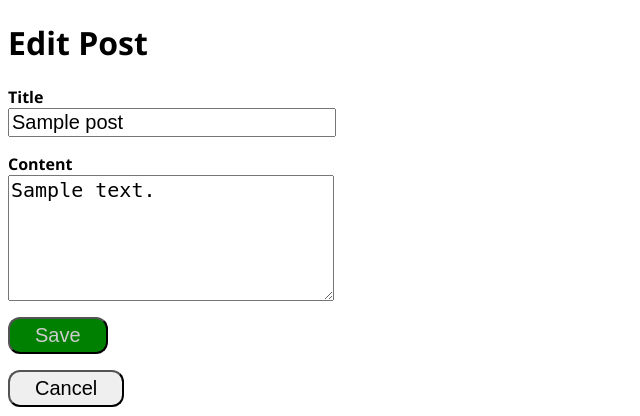
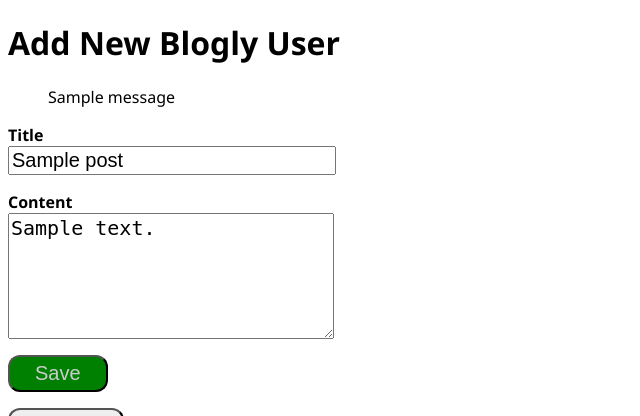
Before and after one commit to JimGeist/sb_23-01-22_SQLAlchemy_Part-1_Blogly, a Flask app: page /posts/1/edit in a window 1280 px wide. Shown: the top 416 px of the page, without its empty margins (0-640 px from the left). Run offline with Flask 2, Linux system fonts and the light colour scheme; tables that the repository leaves empty hold one stand-in row (values such as "Sample post"); one stand-in notice (Sample message) is shown.

Commit message:
Expansion of Blogly application by adding post functionality.

```diff
--- a/app.py
+++ b/app.py
@@ -2,7 +2,7 @@
 
 from flask import Flask, request, redirect, render_template, redirect, flash, session
 # from flask_debugtoolbar import DebugToolbarExtension
-from models import db, connect_db, User, Post
+from models import db, connect_db, User, Post, db_add_user, db_edit_user, db_add_post, db_edit_post
 from datetime import datetime
 
 app = Flask(__name__)
@@ -18,21 +18,6 @@
 connect_db(app)
 
 
-def change_occurred(from_vals, to_vals):
-    """ compares lists of from and to values to ensure a change occurred """
-
-    if (len(from_vals) == len(to_vals)):
-        for fr, to in zip(from_vals, to_vals):
-            if (fr != to):
-                return True
-        # all from and to values matched. NO change occurred
-        return False
-    else:
-        # The lengths of the lists should match.
-        # For now, return True
-        return True
-
-
 @app.route("/")
 def blogly_home():
     """ Blogly Home Page """
@@ -46,14 +31,14 @@
 
     db_users = User.query.all()
 
-    return render_template("list_users.html", users=db_users)
+    return render_template("list_users.html", headline="Blogly Users", users=db_users)
 
 
 @app.route("/users/new")
 def add_user_form():
     """ Blogly Add New User Form """
 
-    return render_template("add_user.html")
+    return render_template("add_user.html", headline="Add New Blogly User")
 
 
 @app.route("/users/new", methods=["POST"])
@@ -65,10 +50,10 @@
     last_name = request.form["last-name"]
     image_url = request.form["image-url"]
 
-    new_user = User(first_name=first_name.strip(),
-                    last_name=last_name.strip(), image_url=image_url.strip())
-    db.session.add(new_user)
-    db.session.commit()
+    msg = db_add_user(first_name, last_name, image_url)
+
+    flash(msg["text"], msg["severity"])
+
     return redirect("/users")
 
 
@@ -82,9 +67,9 @@
     # parameter is used by SQL Alchemy and they typically happen
     # on records with nulls.
 
-    # ??? should put somthing in place to disable delete
-    # when posts exist
-    return render_template("view_user.html", user=db_user)
+    allow_delete = True if len(db_user.posts) == 0 else False
+    return render_template("view_user.html", headline="Blogly User",
+                           user=db_user, allow_delete=allow_delete)
 
 
 @app.route("/users/<int:user_id>/edit")
@@ -93,26 +78,23 @@
 
     db_user = User.query.get_or_404(user_id)
 
-    return render_template("edit_user.html", user=db_user)
+    return render_template("edit_user.html",
+                           headline=f"Edit Blogly {db_user.get_full_name()}",
+                           user=db_user)
 
 
 @app.route("/users/<int:user_id>/edit", methods=["POST"])
 def edit_user_process(user_id):
     """ Process the edit of a single Blogly user """
 
-    # db_user = User.query.get_or_404(user_id)
-    db_user = User.query.get(user_id)
+    # extract form data, edit, commit, then redirect to /users
+    first_name = request.form["first-name"].strip()
+    last_name = request.form["last-name"].strip()
+    image_url = request.form["image-url"].strip()
 
-    # extract form data, edit, commit, then redirect to /users
-    f_name = request.form["first-name"].strip()
-    l_name = request.form["last-name"].strip()
-    url = request.form["image-url"].strip()
+    msg = db_edit_user(user_id, first_name, last_name, image_url)
 
-    if (change_occurred([db_user.first_name, db_user.last_name, db_user.image_url], [f_name, l_name, url])):
-        db_user.first_name = f_name.strip()
-        db_user.last_name = l_name.strip()
-        db_user.image_url = url.strip()
-        db.session.commit()
+    flash(msg["text"], msg["severity"])
 
     return redirect(f"/users/{user_id}")
 
@@ -137,7 +119,9 @@
     full_name = db_post.user.get_full_name()
     created_date = datetime.strftime(
         db_post.created_at, "%a %b %d, %Y %I:%M %p").replace(" 0", " ")
-    return render_template("view_post.html", post=db_post, user_full_name=full_name, created=created_date)
+    return render_template("view_post.html",
+                           headline=db_post.title,
+                           post=db_post, user_full_name=full_name, created=created_date)
 
 
 @app.route("/users/<int:user_id>/posts/new")
@@ -147,7 +131,8 @@
     user_data["id"] = user_id
     user_data["name"] = User.query.get(user_id).get_full_name()
 
-    return render_template("add_post.html", user=user_data)
+    return render_template("add_post.html", headline=f"Add Post for { user_data['name'] }",
+                           user=user_data)
 
 
 @app.route("/users/<int:user_id>/posts/new", methods=["POST"])
@@ -159,11 +144,10 @@
     post_title = request.form["post-title"]
     post_content = request.form["post-content"]
 
-    new_post = Post(title=post_title.strip(),
-                    content=post_content.strip(),
-                    user_id=user_id)
-    db.session.add(new_post)
-    db.session.commit()
+    msg = db_add_post(post_title, post_content, user_id)
+
+    flash(msg["text"], msg["severity"])
+
     return redirect(f"/users/{ user_id }")
 
 
@@ -177,28 +161,23 @@
     post_data["content"] = db_post.content
     post_data["user_id"] = db_post.user_id
 
-    return render_template("edit_post.html", post=post_data)
+    return render_template("edit_post.html", headline="Add New Blogly User", post=post_data)
 
 
 @app.route("/posts/<int:post_id>/edit", methods=["POST"])
 def edit_post_process(post_id):
     """ Process the edit of a post. Return to users/<user_id> """
 
-    # db_user = User.query.get_or_404(user_id)
-    db_post = Post.query.get_or_404(post_id)
-
-    user_id = db_post.user.id
     # extract form data, commit, then redirect to /users
     f_title = request.form["post-title"].strip()
     f_content = request.form["post-content"].strip()
 
-    if (change_occurred([db_post.title, db_post.content], [f_title, f_content])):
-        db_post.id = post_id
-        db_post.title = f_title
-        db_post.content = f_content
-        db.session.commit()
+    # msg will also include a field for the user_id for routing.
+    msg = db_edit_post(post_id, f_title, f_content)
 
-    return redirect(f"/users/{user_id}")
+    flash(msg["text"], msg["severity"])
+
+    return redirect(f"/users/{msg['user_id']}")
 
 
 @app.route("/posts/<int:post_id>/delete", methods=["POST"])
--- a/static/base.css
+++ b/static/base.css
@@ -60,6 +60,22 @@
     border-radius: 0.75rem;
 }
 
+.flashes {
+    list-style-type: none;
+}
+
+.warning {
+    color: orange;
+    font-size: 1.5rem;
+    font-weight: bold;
+}
+
+.okay {
+    color: rgb(0, 180, 0);
+    font-size: 1.5rem;
+    font-weight: bold;
+}
+
 .btn-edit {
     background-color: #000080;
     color: #CCC;
@@ -75,6 +91,12 @@
     color: #CCC;
 }
 
+input[type="submit"]:disabled,
+button:disabled {
+    background-color: #F0F0F0;
+    color: #AAA;
+}
+
 .dsp-hide {
     display: none;
 }
--- a/templates/_base.html
+++ b/templates/_base.html
@@ -11,6 +11,16 @@
 </head>
 
 <body>
+  <h1>{{ headline }}</h1>
+  {% with messages = get_flashed_messages(with_categories=true) %}
+  {% if messages %}
+  <ul class="flashes">
+    {% for category, message in messages %}
+    <li class="{{ category }}">{{ message|safe }}</li>
+    {% endfor %}
+  </ul>
+  {% endif %}
+  {% endwith %}
   {% block content %}{% endblock %}
 
   {% block scripts %}{% endblock %}
--- a/templates/add_post.html
+++ b/templates/add_post.html
@@ -1,13 +1,10 @@
 {% extends '_base.html' %}
 {% block content %}
-<h1>Add Post for {{ user.name }}</h1>
 <form action="/users/{{ user.id }}/posts/new" method="POST">
   <label class="lbl" for="post-title">Title</label>
   <input class="inp" name="post-title" required placeholder="Enter title for post">
   <label class="lbl" for="post-content">Content</label>
   <textarea rows="5" class="inp" name="post-content" wrap="hard"></textarea>
-  <!-- <textarea rows="5" cols="20" name="post-content" wrap="hard"></textarea> -->
-  <!-- <input class="inp post-content" name="post-content" required placeholder="Enter content for post"> -->
   <input type="submit" class="btn btn-save" value="Add"></button>
 </form>
 <a href="/users/{{ user.id }}"><button class="btn">Cancel</button></a>
--- a/templates/add_user.html
+++ b/templates/add_user.html
@@ -1,6 +1,5 @@
 {% extends '_base.html' %}
 {% block content %}
-<h1>Add New Blogly User</h1>
 <form action="/users/new" method="POST">
   <label class="lbl" for="first-name">First Name</label>
   <input class="inp" name="first-name" placeholder="Enter a first name">
--- a/templates/edit_post.html
+++ b/templates/edit_post.html
@@ -1,6 +1,5 @@
 {% extends '_base.html' %}
 {% block content %}
-<h1>Edit Post</h1>
 <form action="/posts/{{ post.id }}/edit" method="POST">
   <label class="lbl" for="post-title">Title</label>
   <input class="inp" name="post-title" value="{{ post.title }}">
--- a/templates/edit_user.html
+++ b/templates/edit_user.html
@@ -1,6 +1,5 @@
 {% extends '_base.html' %}
 {% block content %}
-<h1>Edit Blogly {{ user.first_name }} {{ user.last_name }}</h1>
 <form action="/users/{{ user.id }}/edit" method="POST">
   <label class="lbl" for="first-name">First Name</label>
   <input class="inp" name="first-name" placeholder="Enter a first name" value="{{ user.first_name }}">
--- a/templates/list_users.html
+++ b/templates/list_users.html
@@ -1,6 +1,5 @@
 {% extends '_base.html' %}
 {% block content %}
-<h1>Blogly Users</h1>
 <ul class="users-list">
   {% for user in users %}
   <li><a href="/users/{{ user.id }}">{{ user.first_name }} {{ user.last_name }}</a></li>
--- a/templates/view_post.html
+++ b/templates/view_post.html
@@ -1,6 +1,5 @@
 {% extends '_base.html' %}
 {% block content %}
-<h1>{{ post.title }}</h1>
 <p class="">{{ post.content }} </p>
 <span class="post-byline">by {{ user_full_name }} at {{ created }}</span>
 <a href="/users/{{ post.user_id }}"><button class="btn">Cancel</button></a>
--- a/templates/view_user.html
+++ b/templates/view_user.html
@@ -1,13 +1,16 @@
 {% extends '_base.html' %}
 {% block content %}
-<h1>Blogly User</h1>
 <img src="{{ user.image_url }}" alt="no image &#x1F615;">
 <div class="div-float">
     <span class="view-user-name">{{user.first_name}} {{user.last_name}}</span>
     <a href="/users"><button class="btn">Cancel</button></a>
     <a href="/users/{{ user.id }}/edit"><button class="btn btn-edit">Edit</button></a>
     <form class="dsp-inline" action="/users/{{ user.id }}/delete" method="post">
+        {% if allow_delete %}
         <input type="submit" class="btn btn-delete" value="Delete">
+        {% else %}
+        <input type="submit" class="btn btn-delete" disabled value="Delete">
+        {% endif %}
     </form>
     {% if user.posts %}
     <span class="view-user-name">Posts</span>
```
Also changed, not shown: models.py (+106 -5 lines), test_app.py (+3 -41 lines), README.md.
